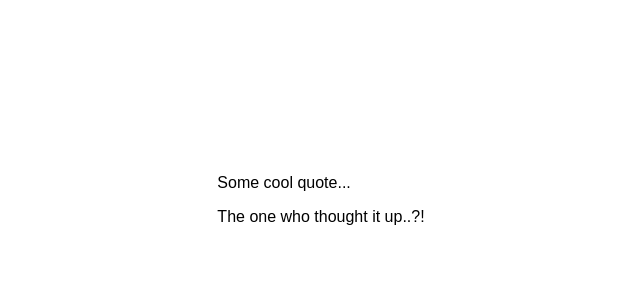
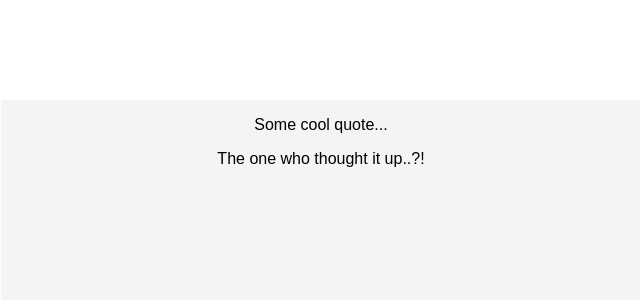
Before and after one commit to petercr/Wikipedia-Viewer, a React (Create React App) app in the folder wiki-app/: page / in a window 1280 px wide. Shown: the top 300 px of the page, without its empty margins (319-959 px from the left). Built offline with nearby package versions, Linux system fonts and the light colour scheme.

Commit message:
basic styling for .top-section

```diff
--- a/wiki-app/src/App.css
+++ b/wiki-app/src/App.css
@@ -8,3 +8,11 @@
   justify-content: center;
 
 }
+
+/* Styling by class */
+.top-section {
+  background: #f4f4f4;
+  width: 50%;
+  height: 50%;
+  text-align: center;
+}
```
